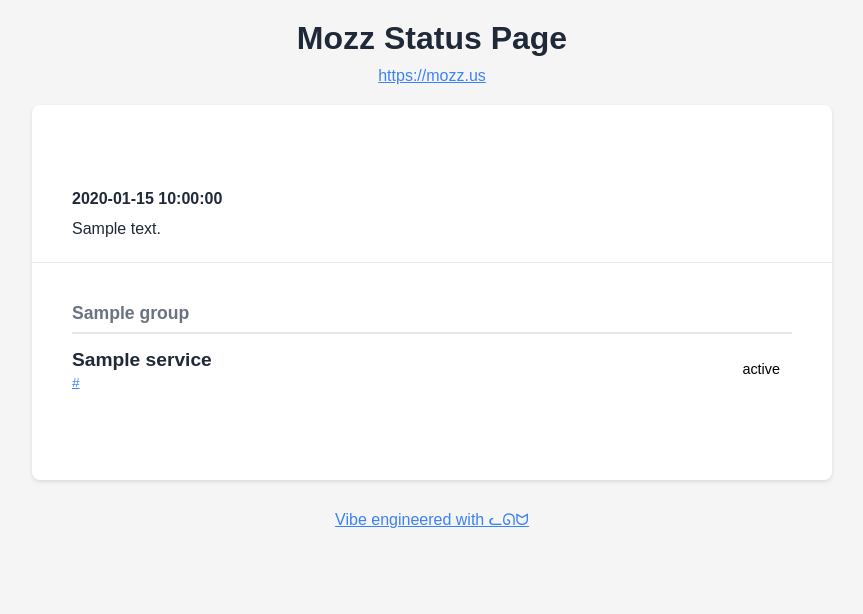
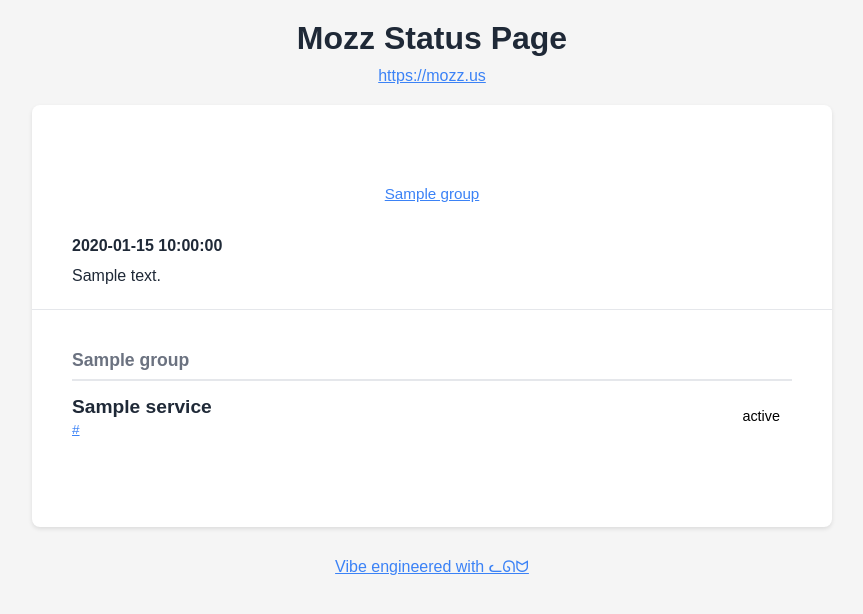
Before and after one commit to michael-lazar/mozz-status-page, a Python web app: template templates/index.html in a window 1280 px wide. Shown: the top 614 px of the page, without its empty margins (208-1071 px from the left). Run offline with Jinja, Linux system fonts and the light colour scheme; the template is opened without the code that fills it: most values are stand-ins (such as "Sample title", 1, 10 or a date in 2020).

Commit message:
Add navigation bar with anchor links to service groups
Added a centered flexbox navigation bar below the status header that provides quick links to each service group section. Also added an optional slug field to the ServiceGroup class to avoid computing slugs in the template.

🤖 Generated with [Claude Code](https://claude.com/claude-code)

Co-Authored-By: Claude <noreply@anthropic.com>

```diff
--- a/templates/index.html
+++ b/templates/index.html
@@ -231,6 +231,19 @@
         .footer a {
             color: #3b82f6;
         }
+        .nav-bar {
+            display: flex;
+            justify-content: center;
+            align-items: center;
+            gap: 20px;
+            padding: 15px 20px;
+            flex-wrap: wrap;
+        }
+        .nav-bar a {
+            color: #3b82f6;
+            font-size: 0.95em;
+            font-weight: 500;
+        }
     </style>
 </head>
 <body>
@@ -243,6 +256,13 @@
             <div class="header {{ overall_status.value }}">
                 <p>{{ status_message }}</p>
                 <div class="last-updated">Last updated: {{ last_updated }} UTC</div>
+            </div>
+            <div class="nav-bar">
+                {%- for group in groups %}
+                {%- if group.slug %}
+                <a href="#{{ group.slug }}">{{ group.name }}</a>
+                {%- endif %}
+                {%- endfor %}
             </div>
             {%- if incidents %}
             <div class="incidents">
@@ -258,7 +278,7 @@
                 {%- for group in groups %}
                 <div class="group">
                     {%- if group.name %}
-                    <div class="group-header">{{ group.name }}</div>
+                    <div class="group-header" id="{{ group.slug }}">{{ group.name }}</div>
                     {%- endif %}
                     <div class="group-content">
                         {%- for service in group.services %}
```
Also changed, not shown: src/main.py (+9 -1 lines).
